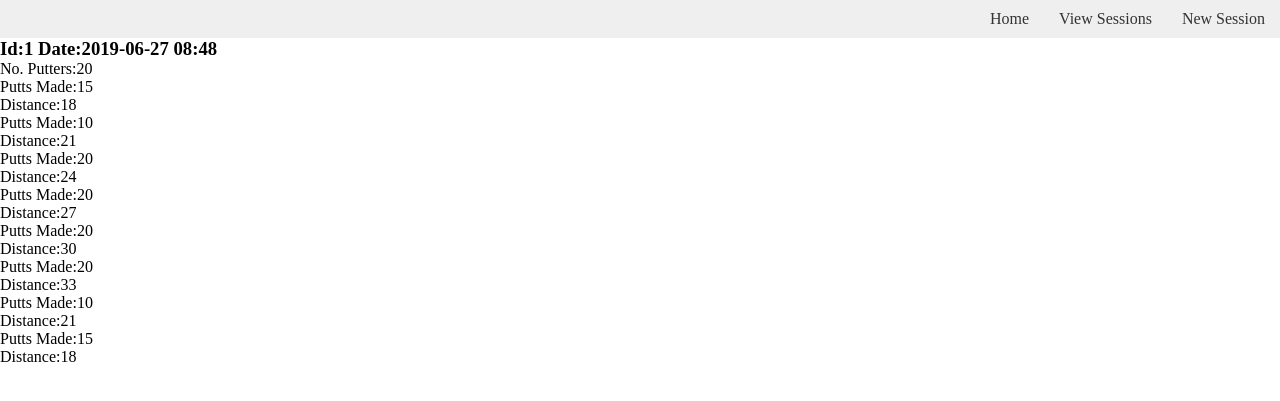
After one commit to jereamon/disc-golf-putts, a Flask app: page /puttsesh/view/1 in a window 1280 px wide. The commit adds this page. Shown: the top 401 px of the page. Run offline with Flask 2, Linux system fonts and the light colour scheme.

Commit message:
New routing is working, added templates and links for viewing previous sessions. Comitting before adding session and putt delete functionality.

```diff
--- a/main.py
+++ b/main.py
@@ -51,7 +51,7 @@ def home():
                            today_putt_avgs=today_putt_avgs)
 
 
-@app.route('/new-puttsesh', methods=['GET', 'POST'])
+@app.route('/puttsesh/new', methods=['GET', 'POST'])
 def new_puttsesh():
     if request.method == "POST":
         no_putters = request.form['no-putters']
@@ -67,6 +67,20 @@ def new_puttsesh():
     return render_template('new_puttsesh.jinja2')
 
 
+@app.route('/puttsesh/view')
+def view_puttsesh():
+    all_sessions = PuttSesh.select()
+    return render_template('view_puttsesh.jinja2', all_sessions=all_sessions)
+
+
+@app.route('/puttsesh/view/<sesh_id>', methods=['GET', 'POST'])
+def view_puttsesh_single(sesh_id):
+    single_session = PuttSesh.select().where(PuttSesh.id == sesh_id).get()
+    associated_putts = Putt.select().where(Putt.putt_sesh == single_session)
+
+    return render_template('view_puttsesh_single.jinja2', single_session=single_session, putts=associated_putts)
+
+
 @app.route('/putt', methods=['GET', 'POST'])
 def putt():
     if request.method == "POST":
@@ -78,7 +92,6 @@ def putt():
         new_putt = Putt(putt_sesh=session['current_sesh_id'], putts_made=request.form.get(
             'no_putts'), distance=distances[session.get('distance')])
         new_putt.save()
-
 
         if session.get('rand_or_no', None) == 'rand-dist':
             distance = random.choice(distances)
--- a/templates/base.jinja2
+++ b/templates/base.jinja2
@@ -9,6 +9,7 @@
 <body>
 	<nav>
 		<a href="{{ url_for('home') }}">Home</a>
+		<a href="{{ url_for('view_puttsesh') }}">View Sessions</a>
 		<a href="{{ url_for('new_puttsesh') }}">New Session</a>
 	</nav>
 	{% block content %} {% endblock content %}
--- /dev/null
+++ b/templates/view_puttsesh_single.jinja2
@@ -0,0 +1,18 @@
+{% extends "base.jinja2" %}
+
+{% block content %}
+<div>
+    <div>
+        <h3>Id:{{ single_session.id }} Date:{{ single_session.date.strftime('%Y-%m-%d %I:%M')}}</h3>
+        <p>No. Putters:{{ single_session.no_putters }}</p>
+    </div>
+    <div>
+        {% for putt in putts %}
+        <div>
+            <p>Putts Made:{{ putt.putts_made }}</p>
+            <p>Distance:{{ putt.distance }}</p>
+        </div>
+        {% endfor %}
+    </div>
+</div>
+{% endblock content %}
```
Also changed, not shown: templates/view_puttsesh.jinja2 (added, +10 -0 lines), templates/view_putt_single.jinja2 (added).
